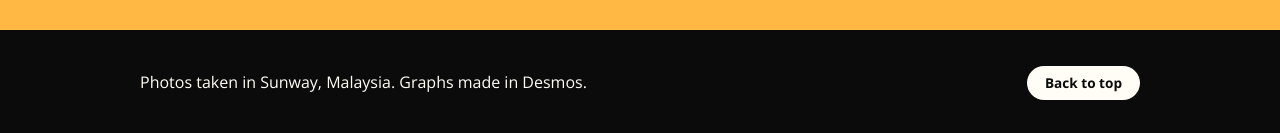
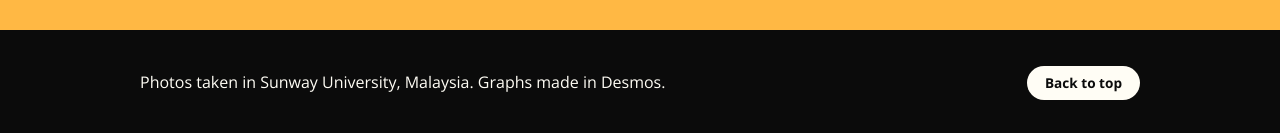
Before and after one commit to matthewsia104-netizen/functions-album, a plain HTML site: page index.html in a window 1280 px wide. Shown: the part 10710-10843 px from the top of the page. Drawn offline with nearby package versions, Linux system fonts and the light colour scheme.

Commit message:
Update index.html

```diff
--- a/index.html
+++ b/index.html
@@ -113,7 +113,7 @@ footer .pill { background: #fffdf5; color: #0b0b0b; }
 
 <footer>
   <div class="wrap">
-    <p>Photos taken in Sunway, Malaysia. Graphs made in Desmos.</p>
+    <p>Photos taken in Sunway University, Malaysia. Graphs made in Desmos.</p>
     <a class="pill" href="#top">Back to top</a>
   </div>
 </footer>
```
